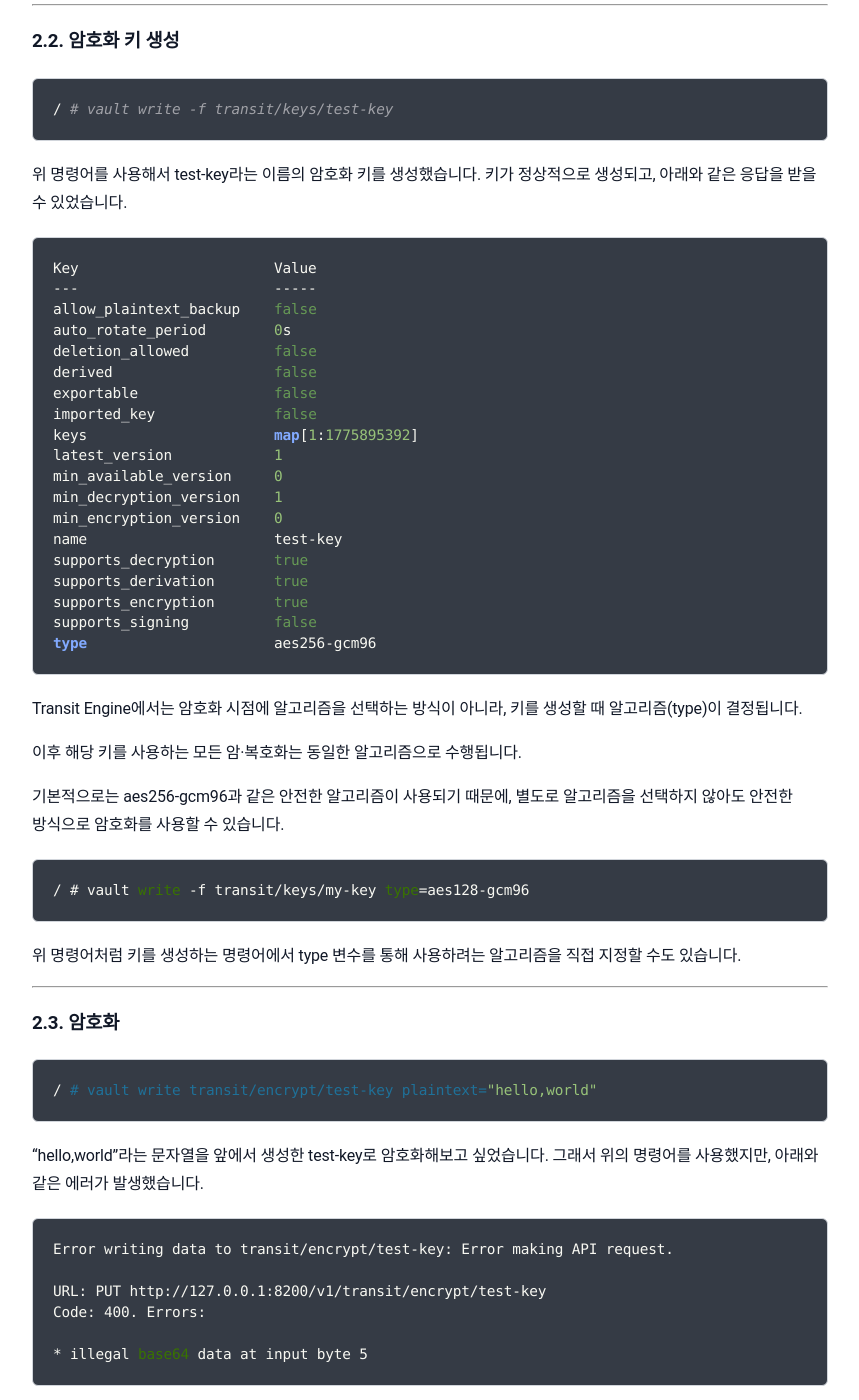
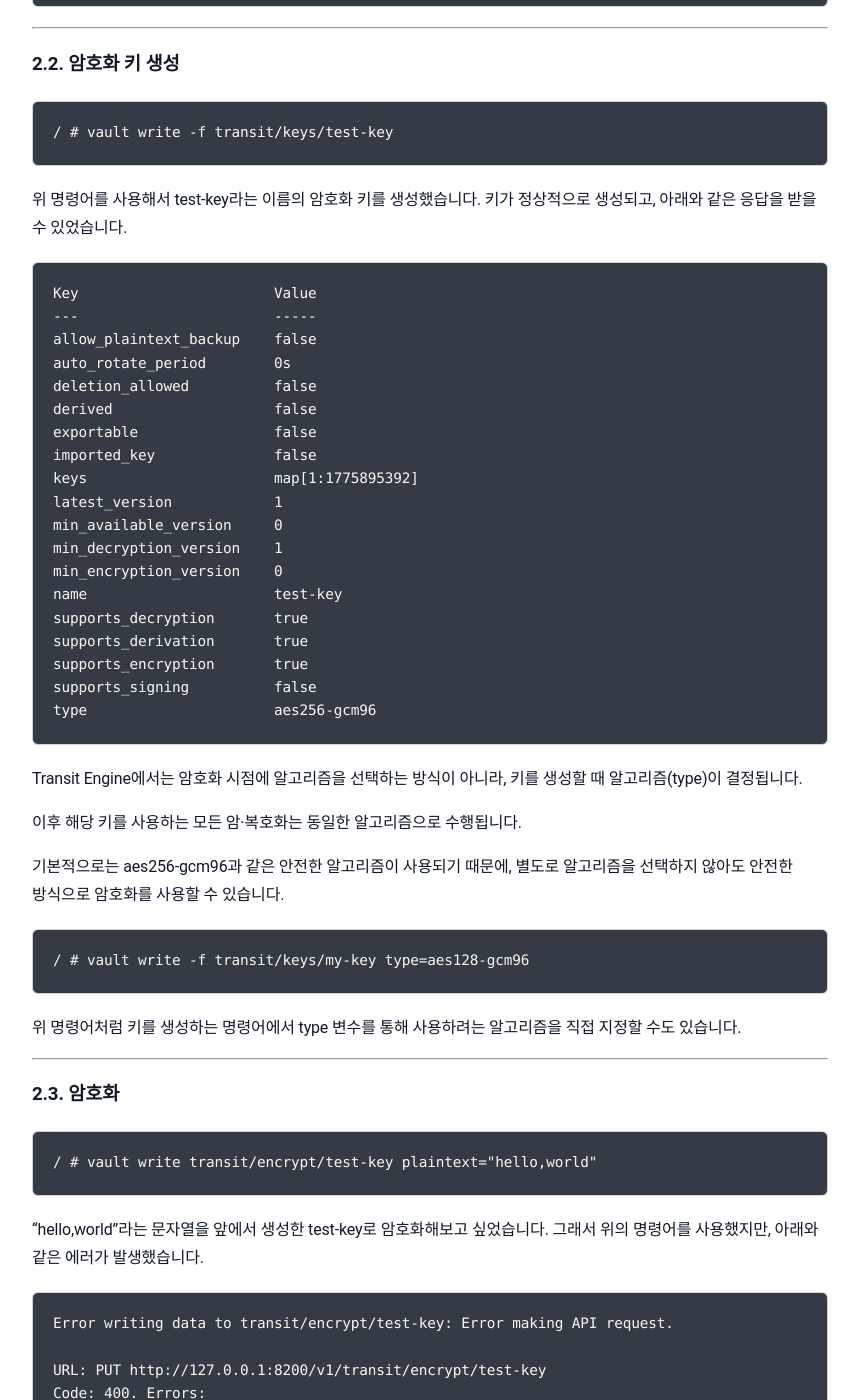
Before and after one commit to sanghoon-lee/sanghoon-lee.github.io, a Jekyll site: the page built from _posts/2026-04-11-vault2.md, in a window 1280 px wide and 1400 px high, scrolled down 2107 px. Shown: the whole window, without its empty margins (210-1069 px from the left). Built offline with Jekyll 4.4.1, drawn with Linux system fonts in a browser that asks for light colours; nearby versions of some CDN libraries; comment, search, counter and statistics services are not loaded; some of the changed text lies outside the part shown.

````diff
--- a/_posts/2026-04-11-vault2.md
+++ b/_posts/2026-04-11-vault2.md
@@ -41,13 +41,13 @@ Vault (Transit Engine)
 
 ### 2.1. Transit Engine 활성화
 
-```text
+```nohighlight
 / # vault secrets enable transit
 ```
 
 위 명령어를 사용해서 Transit Engine을 활성화하려고 했습니다. 하지만, 아래와 같은 에러가 발생했습니다.
 
-```text
+```nohighlight
 Error enabling: Error making API request.
 
 URL: POST http://127.0.0.1:8200/v1/sys/mounts/transit
@@ -60,7 +60,7 @@ Vault CLI는 요청을 보낼 때 반드시 인증 토큰이 필요합니다. Va
 
 하지만 컨테이너 내부에서는 해당 환경변수가 설정되어 있지 않았기 때문에, 인증되지 않은 상태로 요청이 전달되면서 permission denied 에러가 발생한 것이었습니다.
 
-```text
+```nohighlight
 / # export VAULT_TOKEN=root
 ```
 
@@ -68,26 +68,26 @@ Vault CLI는 요청을 보낼 때 반드시 인증 토큰이 필요합니다. Va
 
 이후 다시 명령어를 실행하면 정상적으로 Transit Engine이 활성화됩니다.
 
-```text
+```nohighlight
 / # vault secrets enable transit
 ```
 
 그리고 다시 명령어를 실행해보면, 이번에는 아래와 같은 정상적인 응답을 받을 수 있었습니다.
 
-```text
+```nohighlight
 Success! Enabled the transit secrets engine at: transit/
 ```
 ---
 
 ### 2.2. 암호화 키 생성
 
-```text
+```nohighlight
 / # vault write -f transit/keys/test-key
 ```
 
 위 명령어를 사용해서 test-key라는 이름의 암호화 키를 생성했습니다. 키가 정상적으로 생성되고, 아래와 같은 응답을 받을 수 있었습니다.
 
-```text
+```nohighlight
 Key                       Value
 ---                       -----
 allow_plaintext_backup    false
@@ -115,7 +115,7 @@ Transit Engine에서는 암호화 시점에 알고리즘을 선택하는 방식
 
 기본적으로는 aes256-gcm96과 같은 안전한 알고리즘이 사용되기 때문에, 별도로 알고리즘을 선택하지 않아도 안전한 방식으로 암호화를 사용할 수 있습니다.
 
-```text
+```nohighlight
 / # vault write -f transit/keys/my-key type=aes128-gcm96
 ```
 
@@ -126,13 +126,13 @@ Transit Engine에서는 암호화 시점에 알고리즘을 선택하는 방식
 
 ### 2.3. 암호화
 
-```text
+```nohighlight
 / # vault write transit/encrypt/test-key plaintext="hello,world"
 ```
 
 "hello,world"라는 문자열을 앞에서 생성한 test-key로 암호화해보고 싶었습니다. 그래서 위의 명령어를 사용했지만, 아래와 같은 에러가 발생했습니다.
 
-```text
+```nohighlight
 Error writing data to transit/encrypt/test-key: Error making API request.
 
 URL: PUT http://127.0.0.1:8200/v1/transit/encrypt/test-key
@@ -144,20 +144,19 @@ Code: 400. Errors:
 
 Vault는 내부적으로 바이너리 데이터를 처리합니다. 따라서 입력값을 Base64 형태로 받도록 설계되어 있습니다. Transit Engine의 입력값이 문자열 그대로 전달하면 Base64 디코딩 과정에서 오류가 발생합니다.
 
-```text
+```nohighlight
 / # echo -n "hello,world" | base64
 ```
 
 그래서 암호화를 요청하기 전에 먼저 위의 명령어를 사용해서 문자열 "hello,world"를 Base64로 인코딩했습니다.
 
-```text
+```nohighlight
 / # vault write transit/encrypt/test-key plaintext="aGVsbG8sd29ybGQ="
 ```
 
 이번에는 문자열 "hello,world" 대신 Base64로 인코딩된 값(aGVsbG8sd29ybGQ=)을 전달했습니다. 그리고 다음과 같은 암호화 결과를 얻을 수 있었습니다.
 
-```text
-
+```nohighlight
 Key            Value
 ---            -----
 ciphertext     vault:v1:GvJ2yMRhaap3Eu6qvqHrWbgHmQ2dJJdSZJUE3fIqsXjay5qTT4RR
````
